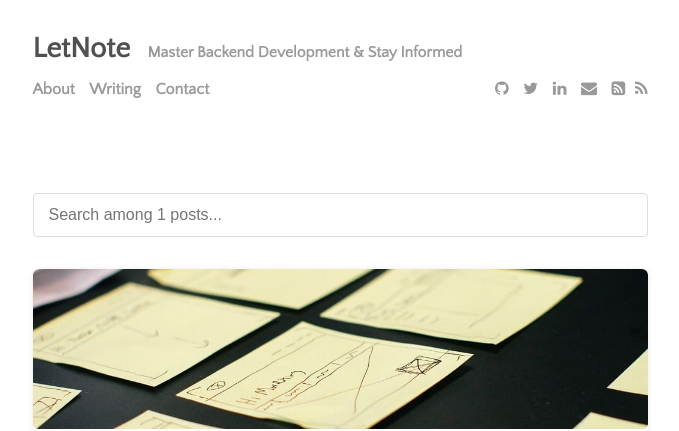
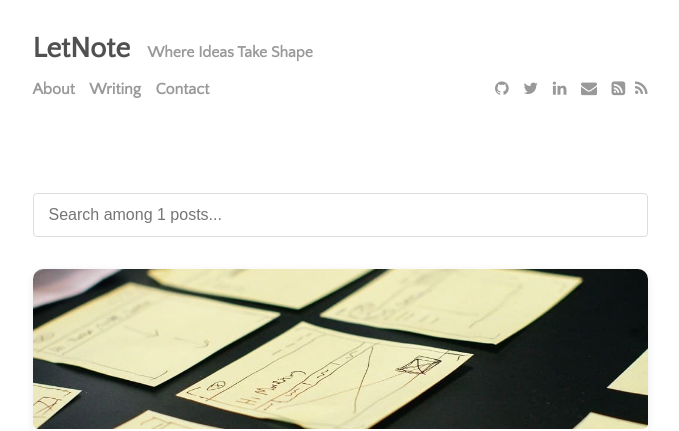
Before and after one commit to theriturajps/theriturajps.github.io, a Jekyll site: the page built from index.html, in a window 1280 px wide. Shown: the top 431 px of the page, without its empty margins (300-979 px from the left). Built offline with Jekyll 4.4.1, drawn with Linux system fonts in a browser that asks for light colours; the list of posts is cut into pages by our own code.

Commit message:
updated css and yml

```diff
--- a/_config.yml
+++ b/_config.yml
@@ -2,7 +2,7 @@
 
 url: "https://www.letnote.in"
 
-paginate:            10
+paginate:            12
 
 # Build settings
 markdown:            kramdown
@@ -11,7 +11,7 @@ permalink:           /blog/:title
 plugins:             [jekyll-paginate, jekyll-sitemap, jekyll-feed, jekyll-seo-tag]
 
 title:               'LetNote'
-tagline:             'Master Backend Development & Stay Informed'
+tagline:             'Where Ideas Take Shape'
 description:         'LetNote provides comprehensive tutorials on Node.js, JWT, Authentication, APIs and backend technologies along with updates on Indian government schemes and education news. Learn to build secure, scalable applications while staying informed about important initiatives.'
 author:              'Ritu Raj Pratap Singh'
 
--- a/_sass/_home.scss
+++ b/_sass/_home.scss
@@ -11,15 +11,17 @@
 .compact-card {
   display: flex;
   flex-direction: column;
-  border-radius: 6px;
-  box-shadow: 0 1px 6px rgba(0, 0, 0, 0.1);
+  border-radius: 10px;
+  box-shadow: 0 2px 8px rgba(0, 0, 0, 0.08);
   overflow: hidden;
-  transition: transform 0.2s ease, box-shadow 0.2s ease;
+  background: #fff;
+  transition: transform 0.25s ease, box-shadow 0.25s ease, filter 0.25s ease;
 }
 
 .compact-card:hover {
-  transform: translateY(-3px);
-  box-shadow: 0 3px 10px rgba(0, 0, 0, 0.12);
+  transform: translateY(-6px) scale(1.02);
+  box-shadow: 0 8px 20px rgba(0, 0, 0, 0.15);
+  filter: brightness(1.03);
 }
 
 .post-content {
```
